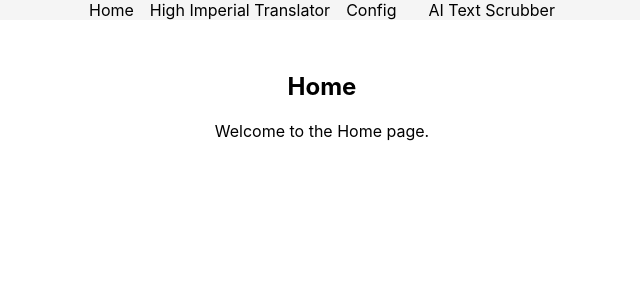
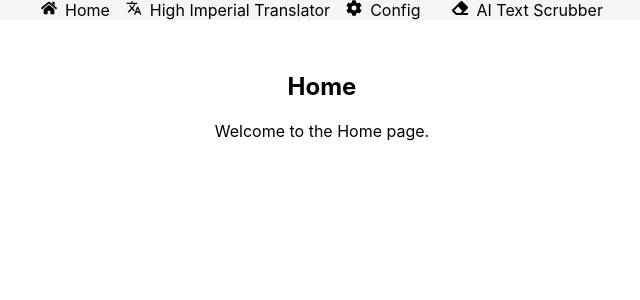
Before and after one commit to areeves/ai-experiments, a React (Create React App) app: page / in a window 1280 px wide. Shown: the top 300 px of the page, without its empty margins (318-958 px from the left). Built offline with nearby package versions, Linux system fonts and the light colour scheme.

Commit message:
Add nav icons

```diff
--- a/package.json
+++ b/package.json
@@ -14,6 +14,7 @@
     "openai": "^5.15.0",
     "react": "^19.1.1",
     "react-dom": "^19.1.1",
+    "react-icons": "^5.5.0",
     "react-router-dom": "^7.8.2",
     "react-scripts": "5.0.1",
     "typescript": "^4.9.5",
--- a/src/App.tsx
+++ b/src/App.tsx
@@ -1,3 +1,4 @@
+
 
 import React from 'react';
 import { BrowserRouter as Router, Routes, Route, Link } from 'react-router-dom';
@@ -8,16 +9,19 @@ import ConfigPage from './pages/Config';
 import HighImperialTranslator from './pages/HighImperialTranslator';
 import ScrubberPage from './pages/ScrubberPage';
 
+import { FaHome, FaCog, FaEraser } from 'react-icons/fa';
+import { MdTranslate } from 'react-icons/md';
+
 
 function App() {
   return (
     <Router>
       <div className="App">
         <nav className="navbar">
-          <Link to="/" className="nav-link">Home</Link>
-          <Link to="/translator" className="nav-link">High Imperial Translator</Link>
-          <Link to="/config" className="nav-link">Config</Link>
-            <Link to="/scrubber" className="nav-link">AI Text Scrubber</Link>
+          <Link to="/" className="nav-link"><FaHome style={{ marginRight: 8 }} />Home</Link>
+          <Link to="/translator" className="nav-link"><MdTranslate style={{ marginRight: 8 }} />High Imperial Translator</Link>
+          <Link to="/config" className="nav-link"><FaCog style={{ marginRight: 8 }} />Config</Link>
+          <Link to="/scrubber" className="nav-link"><FaEraser style={{ marginRight: 8 }} />AI Text Scrubber</Link>
         </nav>
         <div style={{ padding: '2rem' }}>
           <Routes>
```
Also changed, not shown: 1 other file (tests, documents, lock files or other folders).
